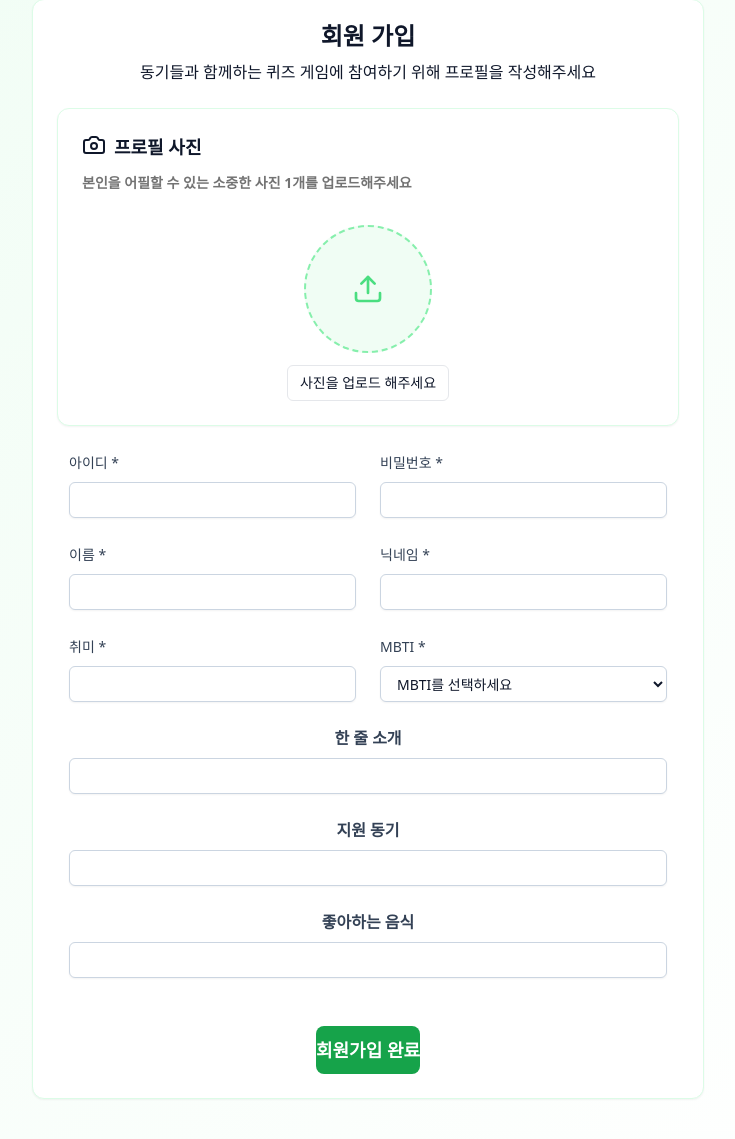
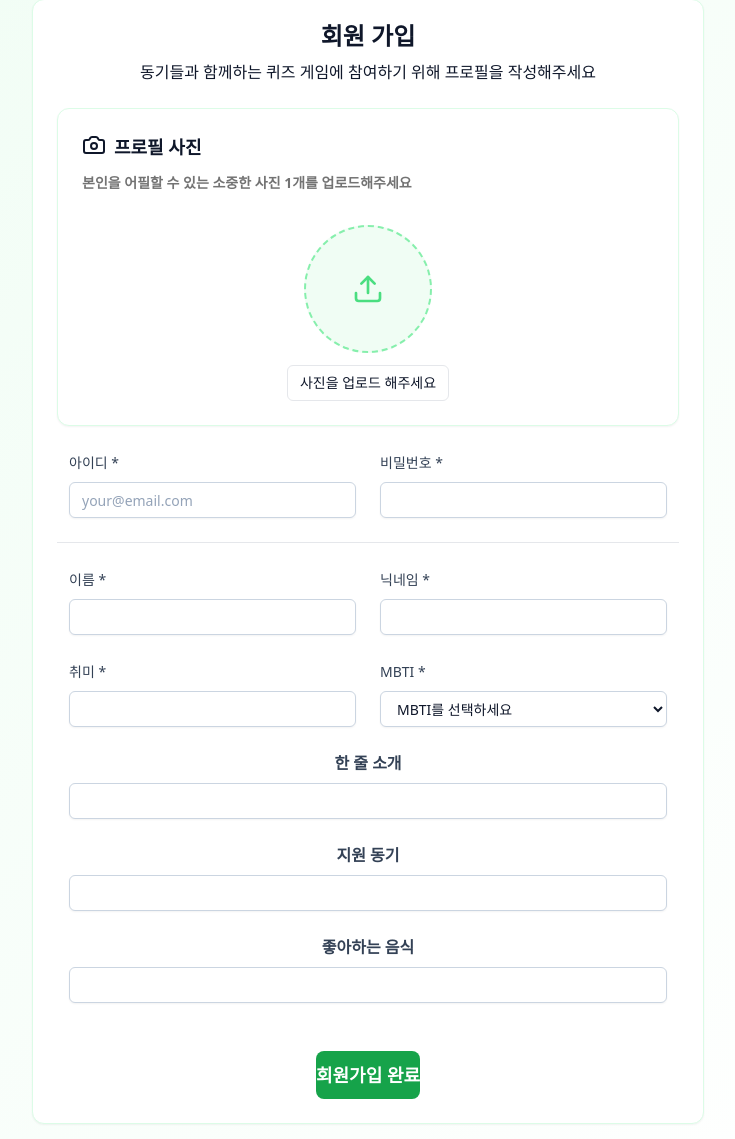
Before and after one commit to Kimhyeog/craftion_jungle_miniproject_team2, a Flask app: page /auth/signup in a window 1280 px wide. Shown: the part 189-1328 px from the top of the page, without its empty margins (272-1007 px from the left). Before the commit the page ends 1288 px from the top, so only its background shows below. Run offline with Flask 3, Linux system fonts and the light colour scheme; some libraries are stand-ins or nearby versions.

Commit message:
- 회원가입 + DB 연동 및 렌더링 완료

```diff
--- a/blueprints/auth.py
+++ b/blueprints/auth.py
@@ -23,12 +23,16 @@ def signup_page():
         motivate = request.form.get('motivate')
         favorite_food = request.form.get('favoriteFood')
 
+        # --- [중요] 비밀번호 해싱 ---
+        # werkzeug 라이브러리를 사용해 비밀번호를 암호화합니다.
+        password_hash = generate_password_hash(password)
+
         profile_photo_filename = None
 
         # 2. 받아온 데이터들을 딕셔너리 형태로 가공합니다.
         doc = {
             'userId' : userId,
-            'password' : password,
+            'password' : password_hash, # 암호화된 비밀번호를 저장합니다.
             'userName': username,
             'quizInfo': {
                 'nickName': nickname,
--- a/templates/auth/signup.html
+++ b/templates/auth/signup.html
@@ -49,14 +49,16 @@ class="min-h-screen bg-gradient-to-br from-green-50 to-white py-8 px-4">
       </div>
 
       <!-- 아이디 비번 기입 Box -->
-      <div class="px-3 w-full grid grid-cols-2 gap-6">
+      <!-- 아이디/비밀번호 입력 -->
+      <div class="px-3 w-full grid grid-cols-1 md:grid-cols-2 gap-6 border-b pb-6">
         <div class="space-y-2">
           <label for="userId" class="text-sm font-medium text-slate-700">아이디 *</label>
           <input
             id="userId"
             name="userId"
-            type="email"
-            class="flex h-9 w-full min-w-0 rounded-md border border-slate-300 bg-white px-3 py-1 text-base md:text-sm text-slate-900 placeholder:text-slate-400 shadow-sm outline-none transition-[color,box-shadow] focus-visible:border-green-600 focus-visible:ring-2 focus-visible:ring-green-600/50 disabled:pointer-events-none disabled:cursor-not-allowed disabled:opacity-50 dark:bg-slate-800 dark:text-slate-100 dark:placeholder:text-slate-400 dark:border-slate-700 aria-invalid:border-red-500 aria-invalid:ring-2 aria-invalid:ring-red-500/20"
+            type="text"
+            placeholder="your@email.com"
+            class="flex h-9 w-full min-w-0 rounded-md border border-slate-300 bg-white px-3 py-1 text-base md:text-sm text-slate-900 placeholder:text-slate-400 shadow-sm outline-none transition-[color,box-shadow] focus-visible:border-green-600 focus-visible:ring-2 focus-visible:ring-green-600/50"
             required />
         </div>
         <div class="space-y-2">
@@ -65,12 +67,11 @@ class="min-h-screen bg-gradient-to-br from-green-50 to-white py-8 px-4">
             id="password"
             name="password"
             type="password"
-            class="flex h-9 w-full min-w-0 rounded-md border border-slate-300 bg-white px-3 py-1 text-base md:text-sm text-slate-900 placeholder:text-slate-400 shadow-sm outline-none transition-[color,box-shadow] focus-visible:border-green-600 focus-visible:ring-2 focus-visible:ring-green-600/50 disabled:pointer-events-none disabled:cursor-not-allowed disabled:opacity-50 dark:bg-slate-800 dark:text-slate-100 dark:placeholder:text-slate-400 dark:border-slate-700 aria-invalid:border-red-500 aria-invalid:ring-2 aria-invalid:ring-red-500/20"
+            class="flex h-9 w-full min-w-0 rounded-md border border-slate-300 bg-white px-3 py-1 text-base md:text-sm text-slate-900 placeholder:text-slate-400 shadow-sm outline-none transition-[color,box-shadow] focus-visible:border-green-600 focus-visible:ring-2 focus-visible:ring-green-600/50"
             required />
         </div>
+      </div>
 
-
-      </div>
 
       <!-- 개인 정보 기입 Box -->
        <div class="px-3 w-full grid grid-cols-2 gap-6">
```
Also changed, not shown: templates/auth/login.html (+5 -5 lines).
